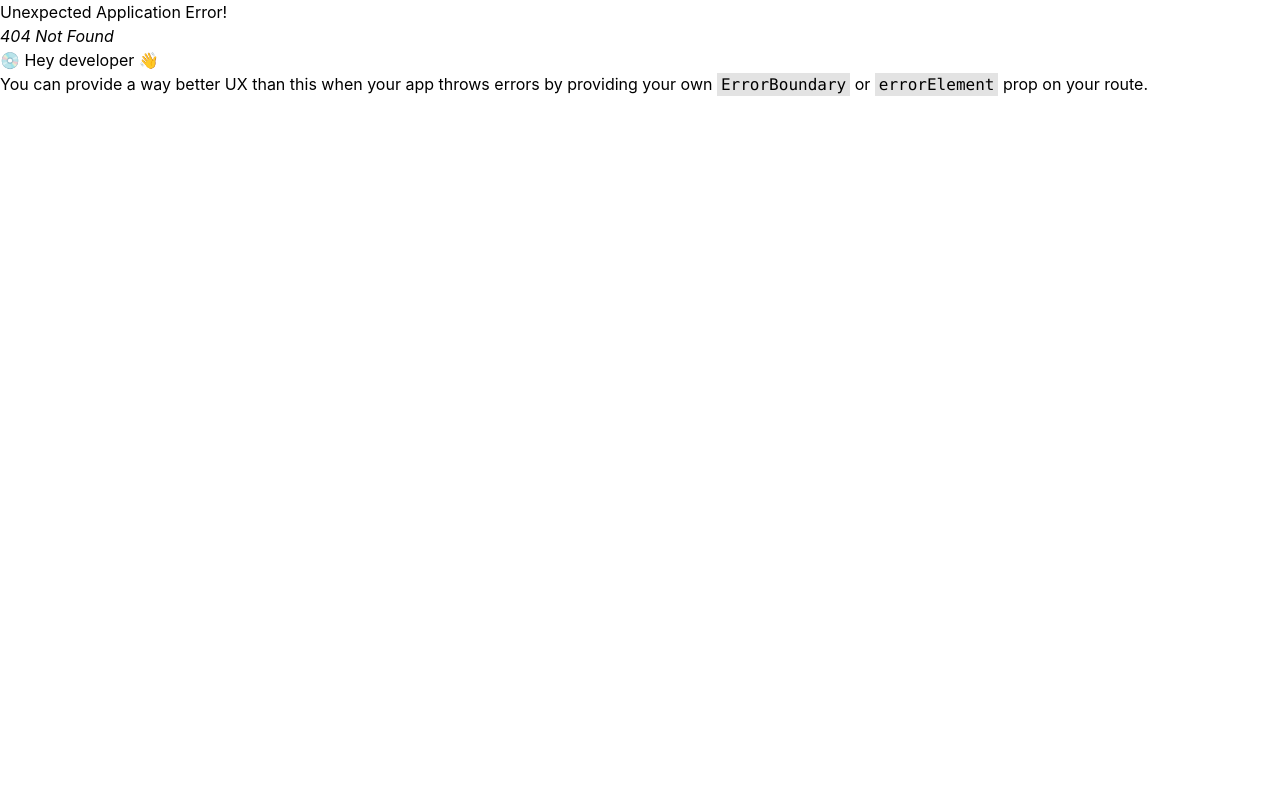
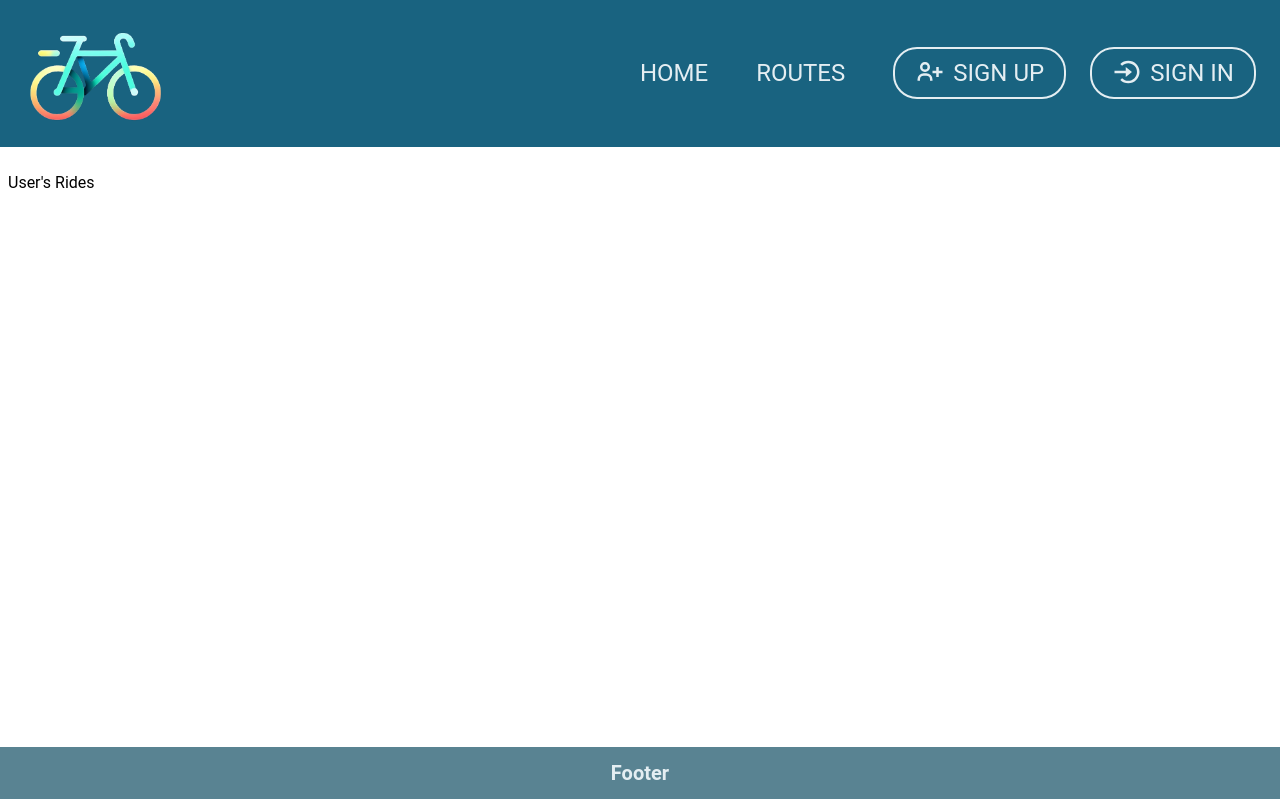
Before and after one commit to cBobri/cycling-tracker, a React (Create React App) app in the folder web-app/: page /rides in a window 1280 px wide. Before the commit this address had no page. Built offline with nearby package versions, Linux system fonts and the light colour scheme.

Commit message:
Added routes for user routes and profiles

```diff
--- a/web-app/src/App.tsx
+++ b/web-app/src/App.tsx
@@ -4,6 +4,8 @@ import Home from "./views/pages/home";
 import Register from "./views/pages/register";
 import Login from "./views/pages/login";
 import { UserProvider } from "./userContext";
+import Rides from "./views/pages/rides";
+import Profile from "./views/pages/profile";
 
 const router = createBrowserRouter([
     {
@@ -12,6 +14,8 @@ const router = createBrowserRouter([
             { path: "/", element: <Home /> },
             { path: "/register", element: <Register /> },
             { path: "/login", element: <Login /> },
+            { path: "/rides", element: <Rides /> },
+            { path: "/profile", element: <Profile /> },
         ],
     },
 ]);
--- a/web-app/src/views/components/header.tsx
+++ b/web-app/src/views/components/header.tsx
@@ -1,5 +1,10 @@
 import { Link } from "react-router-dom";
-import { BiLogInCircle, BiMenuAltRight, BiUserPlus } from "react-icons/bi";
+import {
+    BiLogInCircle,
+    BiMenuAltRight,
+    BiSolidUserAccount,
+    BiUserPlus,
+} from "react-icons/bi";
 import Logo from "../../assets/images/logo.png";
 import { useUserContext } from "../../userContext";
 
@@ -42,7 +47,15 @@ const Header = ({ onToggleSidebar }: HeaderProps) => {
 
         return (
             <>
-                <span>Welcome, {context.user.username}</span>
+                <Link
+                    to={"/profile"}
+                    aria-label="To your profile"
+                    className="flex justify-center gap-2 px-3 py-2 border-b-2 border-darkLight-200 hover:-translate-y-1 transition-transform duration-100"
+                >
+                    <BiSolidUserAccount className="text-3xl" />
+                    <span>Profile</span>
+                </Link>
+
                 <button
                     className="flex justify-center gap-2 px-5 py-2 border-2 border-darkLight-200 rounded-3xl hover:bg-darkLight-200 hover:text-darkLight-900 transition-colors duration-300"
                     onClick={handleLogout}
@@ -72,6 +85,16 @@ const Header = ({ onToggleSidebar }: HeaderProps) => {
                         </Link>
                     </div>
 
+                    <div className="flex flex-row gap-8 text-2xl uppercase">
+                        <Link
+                            to={"/rides"}
+                            aria-label="To users rides"
+                            className="relative w-fit block after:block after:content-[''] after:absolute after:h-[2px] after:bg-darkLight-200 after:w-full after:scale-x-0 after:hover:scale-x-100 after:transition after:duration-200 after:origin-right"
+                        >
+                            Routes
+                        </Link>
+                    </div>
+
                     <div className="flex flex-row items-center gap-6 text-2xl uppercase">
                         {userNav()}
                     </div>
--- a/web-app/src/views/components/sidebar.tsx
+++ b/web-app/src/views/components/sidebar.tsx
@@ -1,5 +1,11 @@
 import clsx from "clsx";
-import { BiHome, BiLogInCircle, BiUserPlus, BiX } from "react-icons/bi";
+import {
+    BiCycling,
+    BiHome,
+    BiLogInCircle,
+    BiUserPlus,
+    BiX,
+} from "react-icons/bi";
 import Logo from "../../assets/images/logo.png";
 import { Link } from "react-router-dom";
 
@@ -56,6 +62,15 @@ const Sidebar = ({ isOpened, onToggleSidebar }: SidebarProps) => {
                         <span>Home</span>
                     </Link>
                     <Link
+                        to={"/rides"}
+                        aria-label="To user routes"
+                        className="flex gap-2 pb-3 border-b-2 border-darkLight-200 border-opacity-0 hover:border-opacity-100 transition-colors duration-500 ease-out"
+                        onClick={onToggleSidebar}
+                    >
+                        <BiCycling className="text-3xl" />
+                        <span>Routes</span>
+                    </Link>
+                    <Link
                         to={"/register"}
                         aria-label="To account registration"
                         className="flex gap-2 pb-3 border-b-2 border-darkLight-200 border-opacity-0 hover:border-opacity-100 transition-colors duration-500 ease-out"
--- a/web-app/src/views/pages/login.tsx
+++ b/web-app/src/views/pages/login.tsx
@@ -180,7 +180,7 @@ const Login = () => {
                             <p>Don't have an account?</p>
                             <Link
                                 to="/register"
-                                className="font-semibold text-primary-100 hover:underline"
+                                className="font-semibold text-primary-50 hover:underline"
                             >
                                 Register Here
                             </Link>
--- /dev/null
+++ b/web-app/src/views/pages/profile.tsx
@@ -0,0 +1,17 @@
+import { useUserContext } from "../../userContext";
+
+const Profile = () => {
+    const context = useUserContext();
+
+    return (
+        <div className="py-6 px-6 xl:px-2 max-w-screen-xl mx-auto">
+            <h1>Profile</h1>
+            <p>{context.user?.username}</p>
+            <p>{context.user?.email}</p>
+            <p>{context.user?.weight}</p>
+            <p>{context.user?.bikeWeight}</p>
+        </div>
+    );
+};
+
+export default Profile;
--- /dev/null
+++ b/web-app/src/views/pages/rides.tsx
@@ -0,0 +1,9 @@
+const Rides = () => {
+    return (
+        <div className="py-6 px-6 xl:px-2 max-w-screen-xl mx-auto">
+            <h1>User's Rides</h1>
+        </div>
+    );
+};
+
+export default Rides;
```
